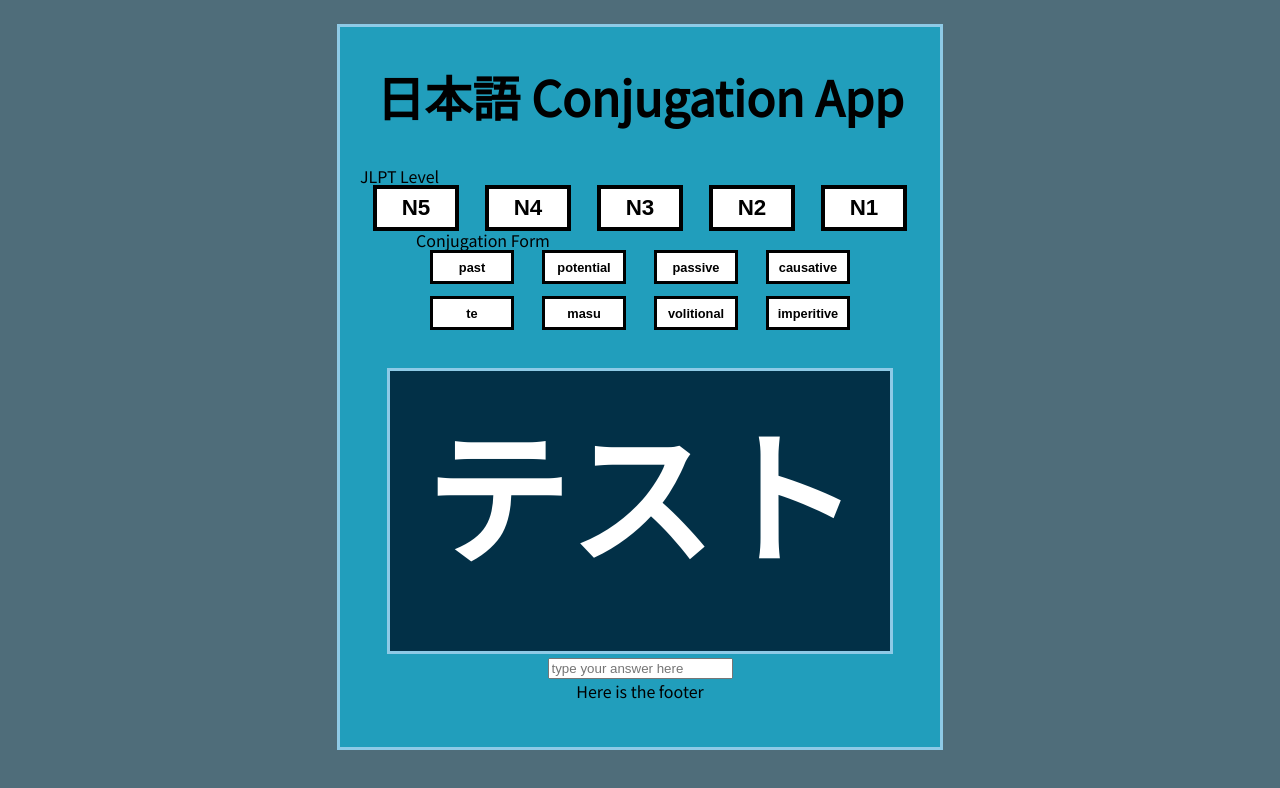
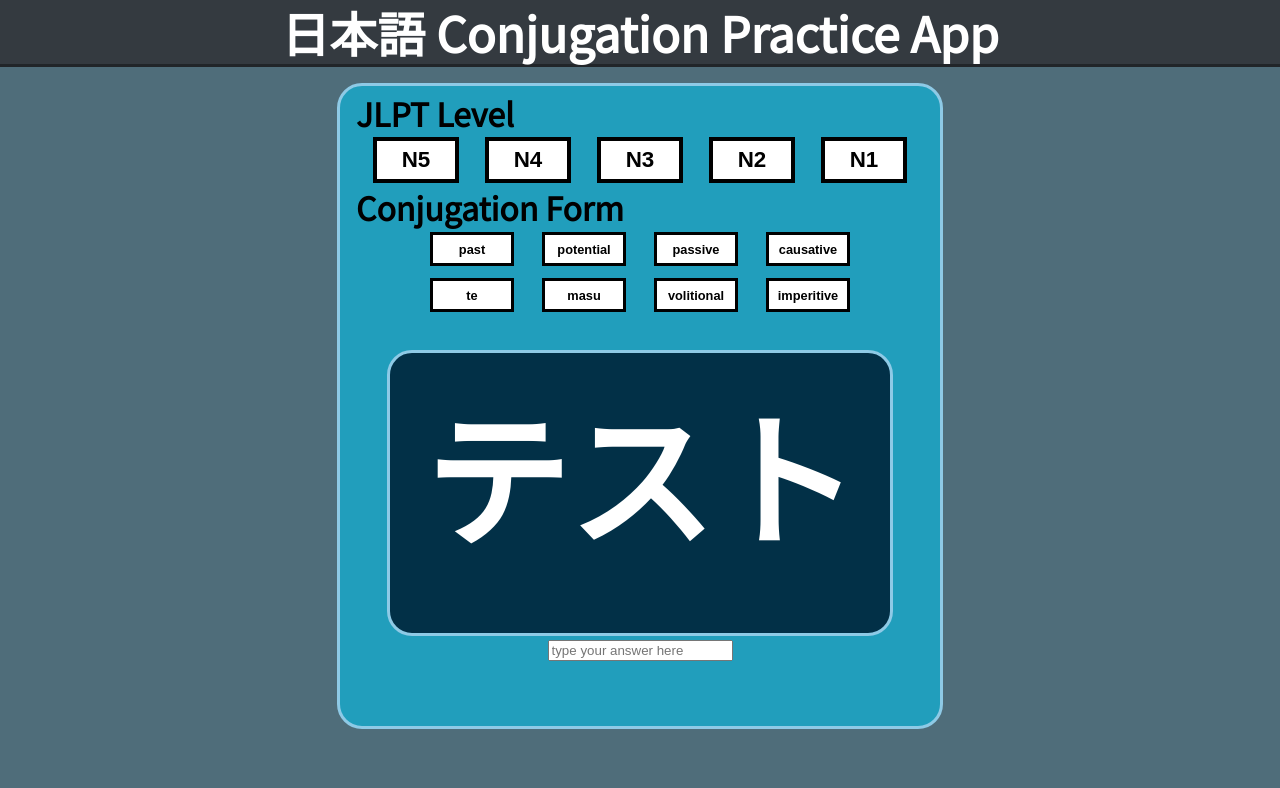
Before and after one commit to Dylaan94/Japanese-Conjugation-App, a React (Create React App) app: page / in a window 1280 px wide. Shown: the top 788 px of the page. Built offline with nearby package versions, Linux system fonts and the light colour scheme.

Commit message:
more styling and seperated header away from main container

```diff
--- /dev/null
+++ b/src/components/CurrentSelection.js
@@ -0,0 +1,13 @@
+import React, { Component } from "react";
+
+class CurrentSelection extends Component {
+  constructor(props) {
+    super(props);
+    this.state = {};
+  }
+  render() {
+    return <div></div>;
+  }
+}
+
+export default CurrentSelection;
--- a/src/components/Footer.js
+++ b/src/components/Footer.js
@@ -3,7 +3,7 @@ import React, { Component } from "react";
 class Footer extends Component {
   render() {
       return <div>
-        Here is the footer
+
     </div>;
   }
 }
--- a/src/components/Header.js
+++ b/src/components/Header.js
@@ -5,7 +5,7 @@ class Header extends Component {
   render() {
     return (
       <Styles.HeaderMain>
-        <h1>日本語 Conjugation App</h1>
+        <h1>日本語 Conjugation Practice App</h1>
       </Styles.HeaderMain>
     );
   }
--- a/src/components/Levels.js
+++ b/src/components/Levels.js
@@ -25,19 +25,19 @@ class Levels extends Component {
 
         <ul>
           <li>
-            <button onClick={this.handleSelection.bind(this, "N5")}> N5</button>
+            <button name = "N5" onClick={this.handleSelection.bind(this, "N5")}>  N5</button>
           </li>
           <li>
-            <button onClick={this.handleSelection.bind(this, "N4")}> N4</button>
+            <button name = "N4" onClick={this.handleSelection.bind(this, "N4")}> N4</button>
           </li>
           <li>
-            <button onClick={this.handleSelection.bind(this, "N3")}> N3</button>
+            <button name = "N3" onClick={this.handleSelection.bind(this, "N3")}> N3</button>
           </li>
           <li>
-            <button onClick={this.handleSelection.bind(this, "N2")}> N2</button>
+            <button name = "N2" onClick={this.handleSelection.bind(this, "N2")}> N2</button>
           </li>
           <li>
-            <button onClick={this.handleSelection.bind(this, "N1")}> N1</button>
+            <button name = "N1" onClick={this.handleSelection.bind(this, "N1")}> N1</button>
           </li>
         </ul>
       </Styles.LevelsMain>
--- a/src/components/Main.js
+++ b/src/components/Main.js
@@ -3,6 +3,7 @@ import React, { Component } from "react";
 import Header from "./Header";
 import Footer from "./Footer";
 import GrammarPoint from "./GrammarPoint";
+import CurrentSelection from "./CurrentSelection";
 import Controller from "./Controller";
 import Levels from "./Levels";
 // data imports
@@ -112,10 +113,12 @@ class Main extends Component {
 
   render() {
     return (
+      <Styles.MainDiv>
+        <Header></Header>
         <Styles.MainContainer>
-        <Header></Header>
           <Levels handleLevelsChange={this.handleLevelsInput}></Levels>
           <GrammarPoint></GrammarPoint>
+          <CurrentSelection></CurrentSelection>
           <Controller
             randomisedValue={this.state.randomised}
             handleTextInput={this.handleTextInput}
@@ -124,6 +127,7 @@ class Main extends Component {
           ></Controller>
           <Footer></Footer>
         </Styles.MainContainer>
+      </Styles.MainDiv>
     );
   }
 }
--- a/src/components/styles/Styles.js
+++ b/src/components/styles/Styles.js
@@ -1,26 +1,42 @@
 import styled from "styled-components";
+
+// styles entire app, needed to set flex
+const MainDiv = styled.div`
+  display: flex;
+  flex-direction: column;
+  align-items: center;
+`;
+
+// Header Styles
+const HeaderMain = styled.div`
+  display: flex;
+  flex-direction: center;
+  justify-content: center;
+  align-items: center;
+  width: 100vw;
+  font-size: 3rem;
+  font-weight: 900;
+  height: 8vh;
+  background: #343a40;
+  color: white;
+  margin-bottom: 2vh;
+  border-bottom: 3px solid #212529;
+  h1 {
+    padding: 0.7em;
+  }
+`;
 
 // Main Container Styles
 const MainContainer = styled.div`
   display: flex;
   flex-direction: column;
   width: 80vw;
-  height: 90vh;
+  height: 80vh;
   max-width: 600px;
-  margin-top: 3vh;
   align-items: center;
   background: #219ebc;
   border: 3px solid #8ecae6;
-`;
-
-// Header Styles
-
-const HeaderMain = styled.div`
-  font-size: 3rem;
-  font-weight: 900;
-  h1 {
-    padding: 0.7em;
-  }
+  border-radius: 25px;
 `;
 
 // Levels Styles
@@ -28,8 +44,18 @@ const HeaderMain = styled.div`
 const LevelsMain = styled.div`
   display: flex;
   flex-direction: column;
+  width: 100%;
+  max-width: 700px;
+  h2 {
+    font-size: 2rem;
+    font-weight: 600;
+    padding-top: 0.5vh;
+    padding-bottom: 0.5vh;
+    padding-left: 0.5em;
+  }
   ul {
     display: flex;
+    justify-content: center;
     flex-direction: row;
     list-style-type: none;
   }
@@ -63,8 +89,19 @@ const LevelsMain = styled.div`
 const GrammarPointsMain = styled.div`
   display: flex;
   flex-direction: column;
+  max-width: 700px;
+  width: 100%;
+
+  h2 {
+    font-size: 2rem;
+    font-weight: 600;
+    padding-top: 0.5vh;
+    padding-bottom: 0.5vh;
+    padding-left: 0.5em;
+  }
   ul {
     display: flex;
+    justify-content: center;
     flex-direction: row;
     list-style-type: none;
   }
@@ -116,6 +153,7 @@ const ControllerMain = styled.div`
     max-width: 500px;
     text-align: center;
     border: 3px solid #8ecae6;
+    border-radius: 25px;
     h1 {
       margin-top: 2vh;
       font-size: 9rem;
@@ -128,6 +166,7 @@ const ControllerMain = styled.div`
 // Footer Styles
 
 const Styles = {
+  MainDiv: MainDiv,
   MainContainer: MainContainer,
   HeaderMain: HeaderMain,
   LevelsMain: LevelsMain,
```
Also changed, not shown: 1 other file (tests, documents, lock files or other folders). Lines whose indentation alone changed are shown as unchanged.
